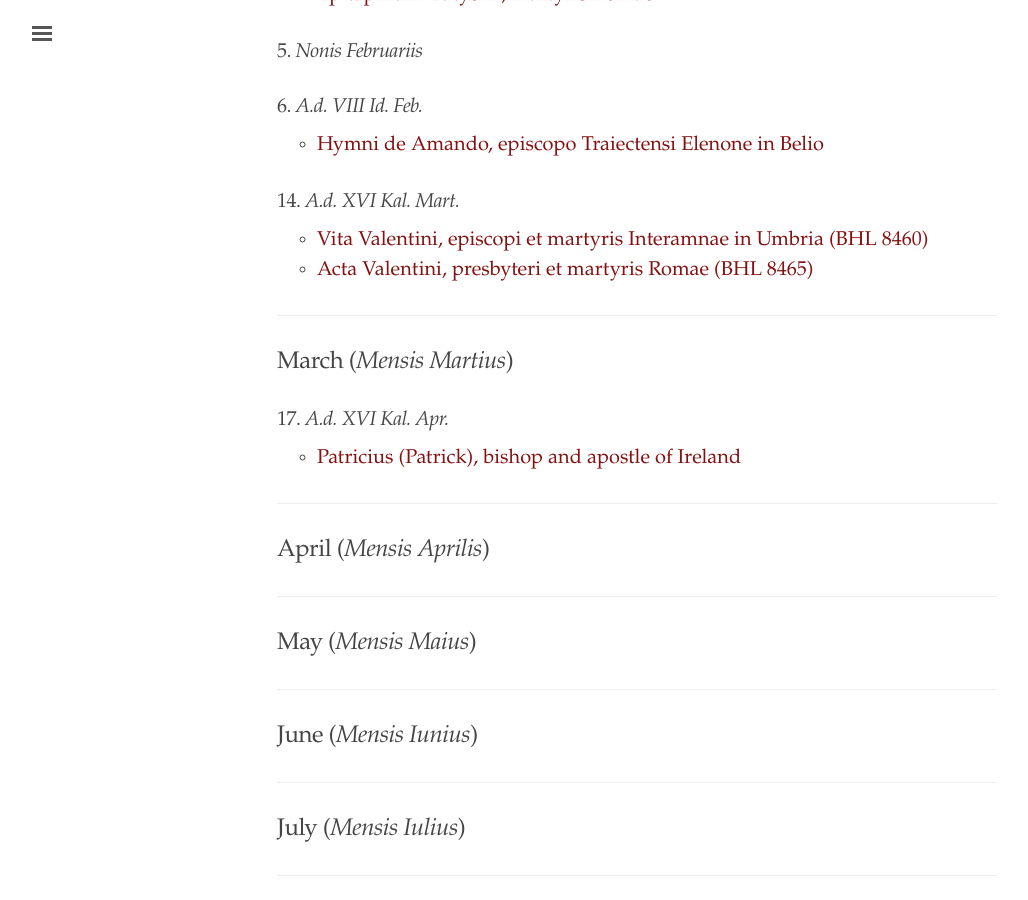
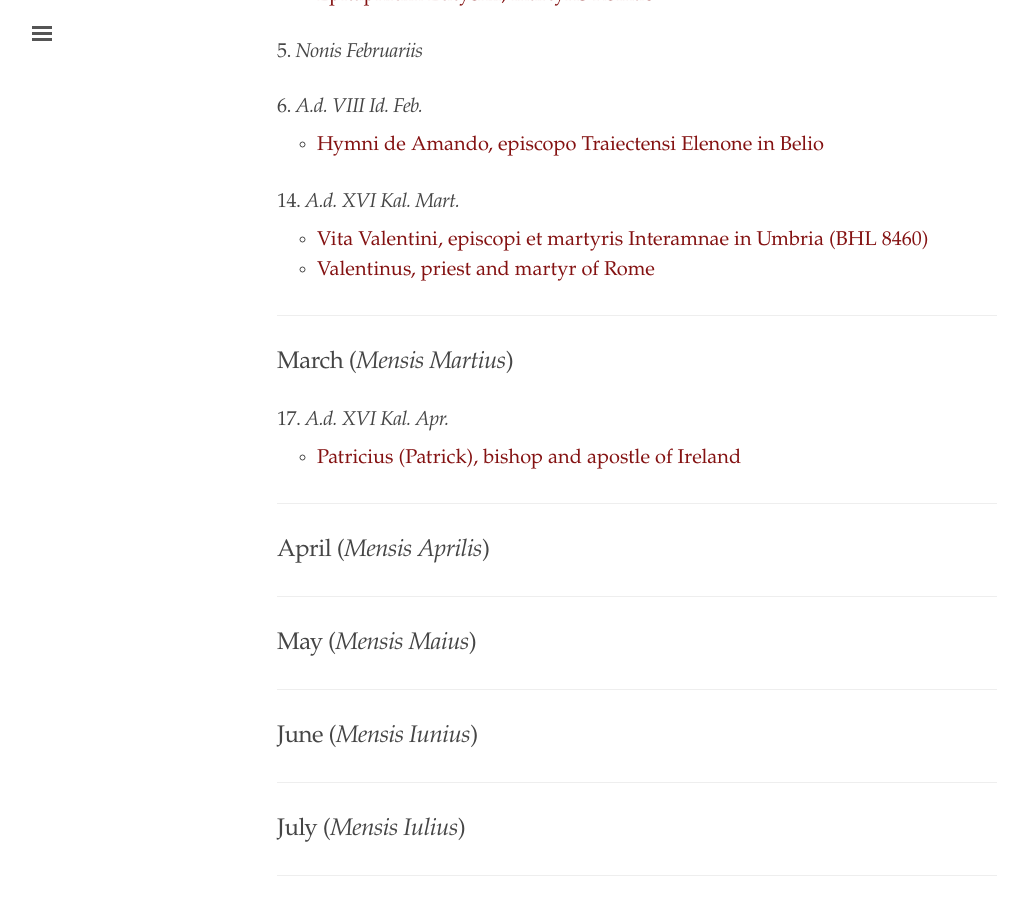
Before and after one commit to cjkoepke1/latin-hagiography, a Jekyll site: the page built from index.md, in a window 1280 px wide and 900 px high, scrolled down 6898 px. Shown: the whole window, without its empty margins (3-1031 px from the left). Built offline with Jekyll 4.4.1, drawn with Linux system fonts in a browser that asks for light colours.

Commit message:
Updated Valentinus of Rome link

```diff
--- a/index.md
+++ b/index.md
@@ -250,7 +250,7 @@ title: "Latin Hagiography"
 ### 14. *A.d. XVI Kal. Mart.*
 
 - [Vita Valentini, episcopi et martyris Interamnae in Umbria (BHL 8460)](https://cjkoepke1.github.io/latin-hagiography/texts/vita-valentini-episcopi)
-- [Acta Valentini, presbyteri et martyris Romae (BHL 8465)](https://cjkoepke1.github.io/latin-hagiography/texts/acta-valentini-presbyteri)
+- [Valentinus, priest and martyr of Rome](https://cjkoepke1.github.io/latin-hagiography/saints/valentinus-presbyter-romae)
 
 ---
 
```
